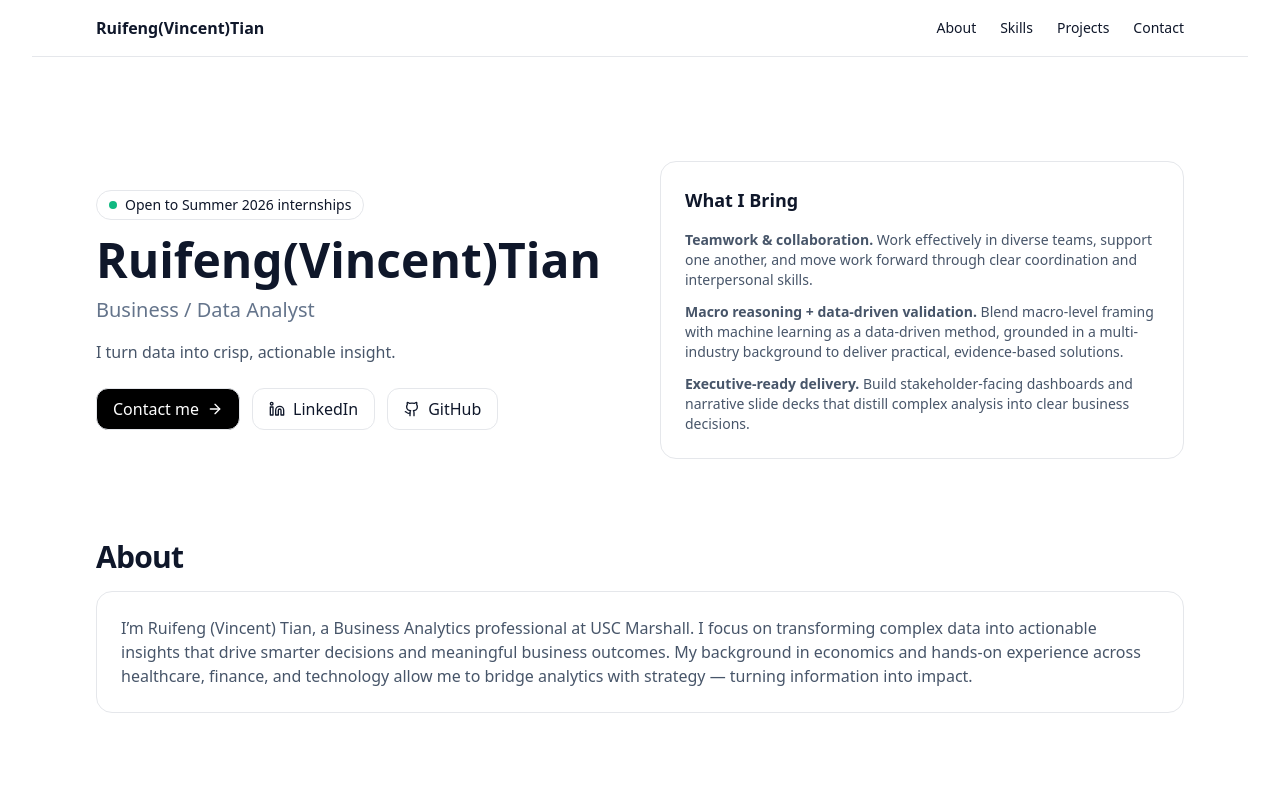
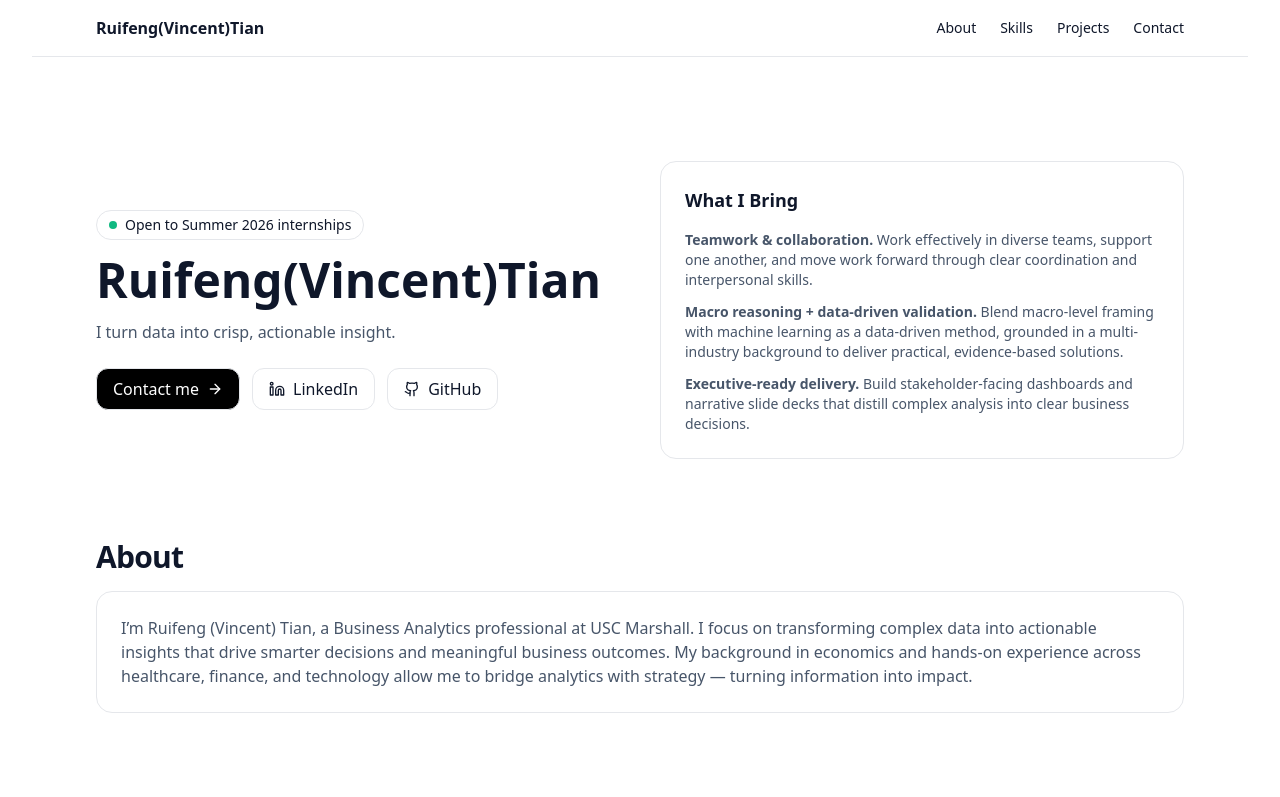
Before and after one commit to Ruifeng-T/ruifeng-site, a Next.js app: page / in a window 1280 px wide. Shown: the top 797 px of the page. Built offline with nearby package versions, Linux system fonts and the light colour scheme.

Commit message:
Update index.tsx

```diff
--- a/pages/index.tsx
+++ b/pages/index.tsx
@@ -4,7 +4,6 @@ import emailjs from "emailjs-com";
 
 const SITE = {
   name: "Ruifeng(Vincent)Tian",
-  title: "Business / Data Analyst",
   tagline: "I turn data into crisp, actionable insight.",
   email: "ruifeng.tian.2026@marshall.usc.edu",
   socials: {
```
